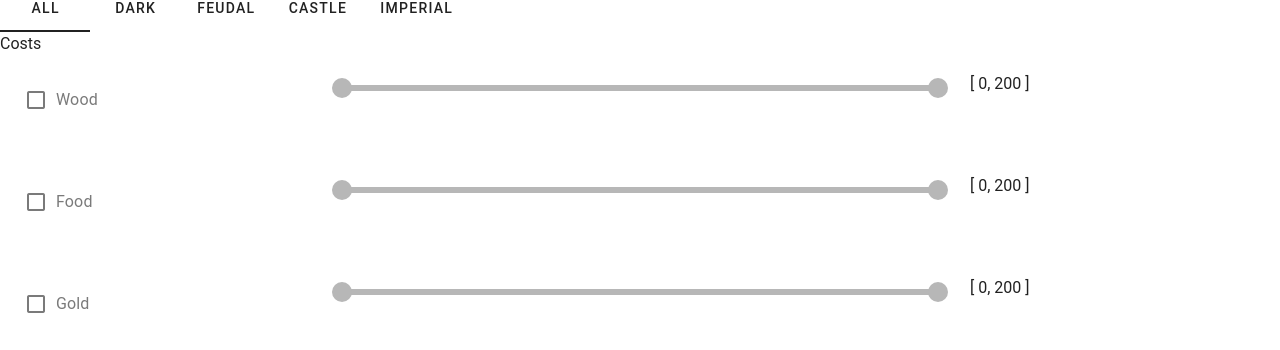
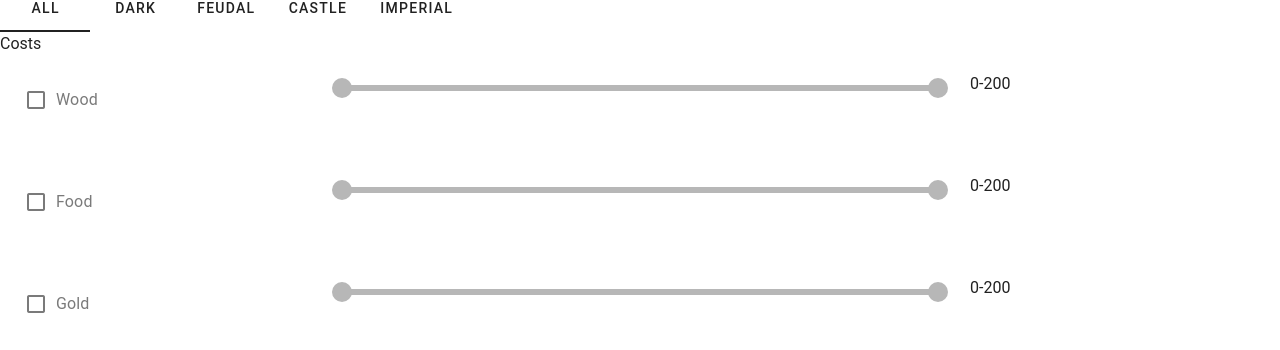
Before and after one commit to semihataman161/adesso-frontend-case, a Vue app: page /units in a window 1280 px wide. Shown: the part 120-470 px from the top of the page. Built offline with nearby package versions, Linux system fonts and the light colour scheme.

Commit message:
Format range values in SelectableRange component

```diff
--- a/src/components/units/SelectableRange.vue
+++ b/src/components/units/SelectableRange.vue
@@ -1,5 +1,5 @@
 <script setup lang="ts">
-import { ref, watch, defineEmits } from "vue";
+import { ref, watch, defineEmits, computed } from "vue";
 import { ISelectedCost } from "../../types/CostFilter";
 
 const emit =
@@ -24,6 +24,8 @@ watch([isRangeActive, rangeValues], ([newIsRangeActive, newRangeValues]) => {
     value: newRangeValues,
   });
 });
+
+const formattedRangeValues = computed(() => rangeValues.value.join("-"));
 </script>
 
 <template>
@@ -43,7 +45,7 @@ watch([isRangeActive, rangeValues], ([newIsRangeActive, newRangeValues]) => {
       ></v-range-slider>
     </v-col>
     <v-col cols="12" md="3">
-      <p>{{ rangeValues }}</p>
+      <p>{{ formattedRangeValues }}</p>
     </v-col>
   </v-row>
 </template>
```
